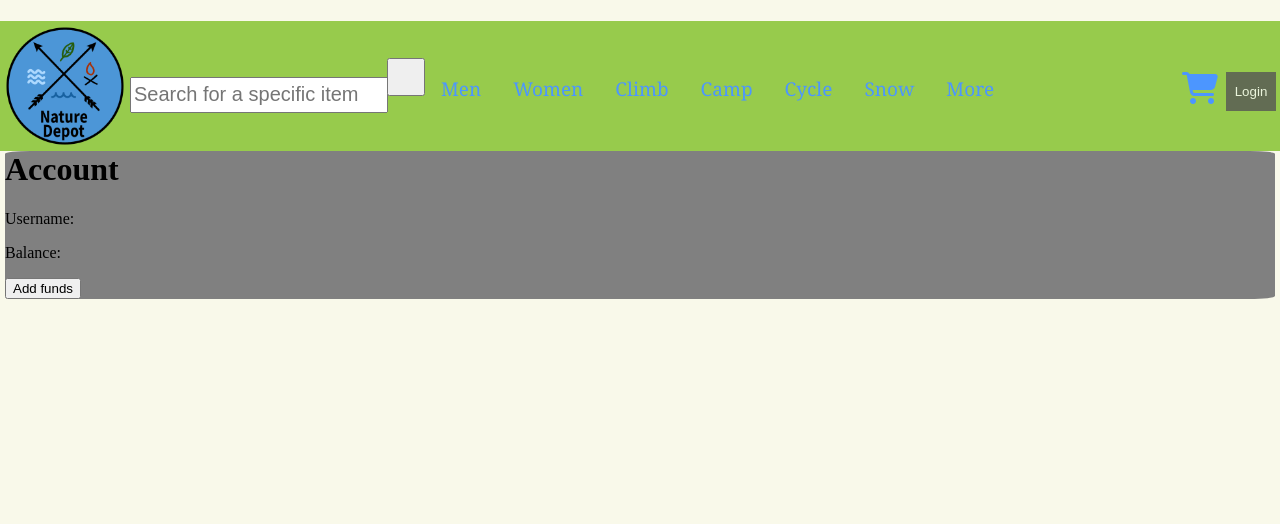
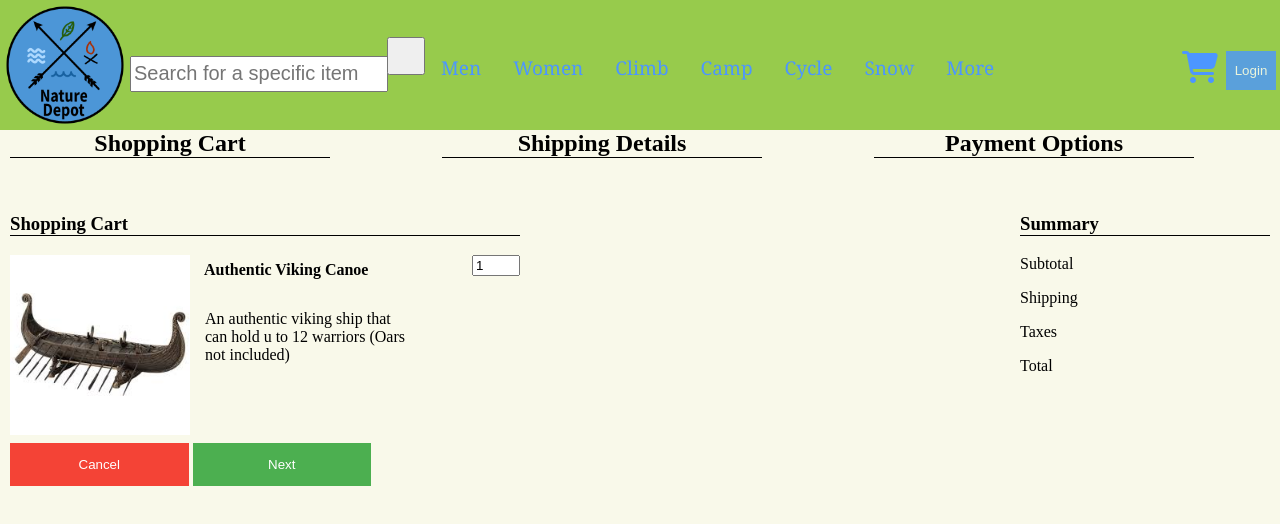
Before and after one commit to sohaibk321/eCommerce_site, a plain HTML site: page index.html in a window 1280 px wide. Both pictures are taken after a click on the icon 1200 px from the left and 66 px from the top of the page. Shown: the top 524 px of the page. Drawn offline with nearby package versions, Linux system fonts and the light colour scheme.

Commit message:
Added checkout page

```diff
--- a/pages/account.html
+++ b/pages/account.html
@@ -1,8 +1,7 @@
 <link rel="stylesheet" href="../styles/accounts.css">
 <div class="page_data">
   <h1>Account</h1>
-  <p>Username: </p>
-  <p>Balance: </p>
+  <p><b>Username: </b></p>
+  <p><b>Balance: </b>$</p>
   <button type="button" name="add_funds">Add funds</button>
-
 </div>
--- /dev/null
+++ b/pages/checkout.html
@@ -0,0 +1,28 @@
+<link rel="stylesheet" href="../styles/checkout.css">
+<div class="page_data">
+  <div class="shipping_process">
+    <h2 id="cart_info">Shopping Cart</h2>
+    <h2>Shipping Details</h2>
+    <h2>Payment Options</h2>
+  </div>
+
+  <div class="cart_info">
+    <h3 style="min-width:510px">Shopping Cart</h3>
+    <form id="cart" action="#">
+      <img src="/images/products/canoe.jpg" alt="product">
+      <label for=""><b>Authentic Viking Canoe</b></label>
+      <input type="number" name="num_items" value="1">
+      <p>An authentic viking ship that can hold u to 12 warriors (Oars not included)</p>
+    </form>
+    <button type="button" id="cancel">Cancel</button>
+    <button type="button" id="next">Next</button>
+  </div>
+  <div class="costs">
+    <h3>Summary</h3>
+    <p>Subtotal</p>
+    <p>Shipping</p>
+    <p>Taxes</p>
+    <p>Total </p>
+  </div>
+
+</div>
--- a/scripts/get_search_results.js
+++ b/scripts/get_search_results.js
@@ -28,6 +28,6 @@ $(document).ready(function() {
   });
 
   $("#cart").click(function() {
-    $(".page").load("/pages/account.html")
+    $(".page").load("/pages/checkout.html")
   });
 });
--- a/styles/accounts.css
+++ b/styles/accounts.css
@@ -1,13 +1,31 @@
+header {
+  margin-top: -21px;
+}
+.page {
+  margin: 0;
+  padding: 0;
+}
 .page_data {
-  margin: 5px;
+  margin: 5px 10px;
   position: relative;
   top: 130px;
   color: black;
   text-align: left;
-  border-radius: 2%;
-  background-color: gray;
+  background-color: #c7cbd1;
 }
 
-.page_data p {
+.page_data > * {
   position: relative;
+  margin-left: 10px;
 }
+
+.page_data button {
+  background-color: #4CAF50;
+  color: white;
+  padding: 14px 20px;
+  margin: 6px 8px;
+  border: none;
+  cursor: pointer;
+  width: 10%;
+  min-width: 100px;
+}
--- /dev/null
+++ b/styles/checkout.css
@@ -0,0 +1,90 @@
+.page {
+  margin: 0;
+  padding: 0;
+}
+.page input {
+  float: right;
+  max-width: 40px;
+}
+
+.page label b {
+  bottom: 160px;
+  position: relative;
+  margin-left: 10px;
+}
+
+.page img {
+  min-width: 180px;
+  max-width: 15%;
+  height: auto;
+}
+
+.page_data {
+  position: relative;
+  top: 130px;
+  color: black;
+  text-align: left;
+}
+
+.shipping_process {
+  columns: 20px 3;
+}
+
+.shipping_process h2 {
+  text-align: center;
+  position: relative;
+  border-bottom: black solid 1px;
+  width: 25vw;
+  margin-left: 10px;
+}
+
+/* Realign the first step in the full checkout header */
+#cart_info {
+  bottom: 20px;
+}
+
+.cart_info {
+  margin: 10px;
+  width: 40vw;
+  max-width: 510px;
+  position: absolute;
+}
+
+.cart_info p {
+  bottom: 145px;
+  position: relative;
+  margin-left: 10px;
+  max-width: 200px;
+  left: 185px;
+}
+
+.cart_info button {
+  background-color: #4CAF50;
+  color: white;
+  padding: 14px 20px;
+  margin: 8px 0;
+  border: none;
+  cursor: pointer;
+  min-width: 35%;
+}
+
+#cancel {
+  background-color: #f44336;
+}
+.costs {
+  float: right;
+  margin: 10px;
+  width: 250px;
+}
+
+h3 {
+  border-bottom: black solid 1px;
+  min-width: 250px;
+  max-width: 15%;
+  height: auto;
+  text-align: left;
+}
+
+.page form {
+  height: 180px;
+}
--- a/styles/homepage.css
+++ b/styles/homepage.css
@@ -125,7 +125,7 @@ i {
 }
 
 .open-button {
-  background-color: #555;
+  background-color: #4c96ff;
   color: white;
   margin: 4px;
   padding: 12px 8px;
```
Also changed, not shown: xml/users.xml (added, +8 -0 lines), notes/cart.PNG (added).
